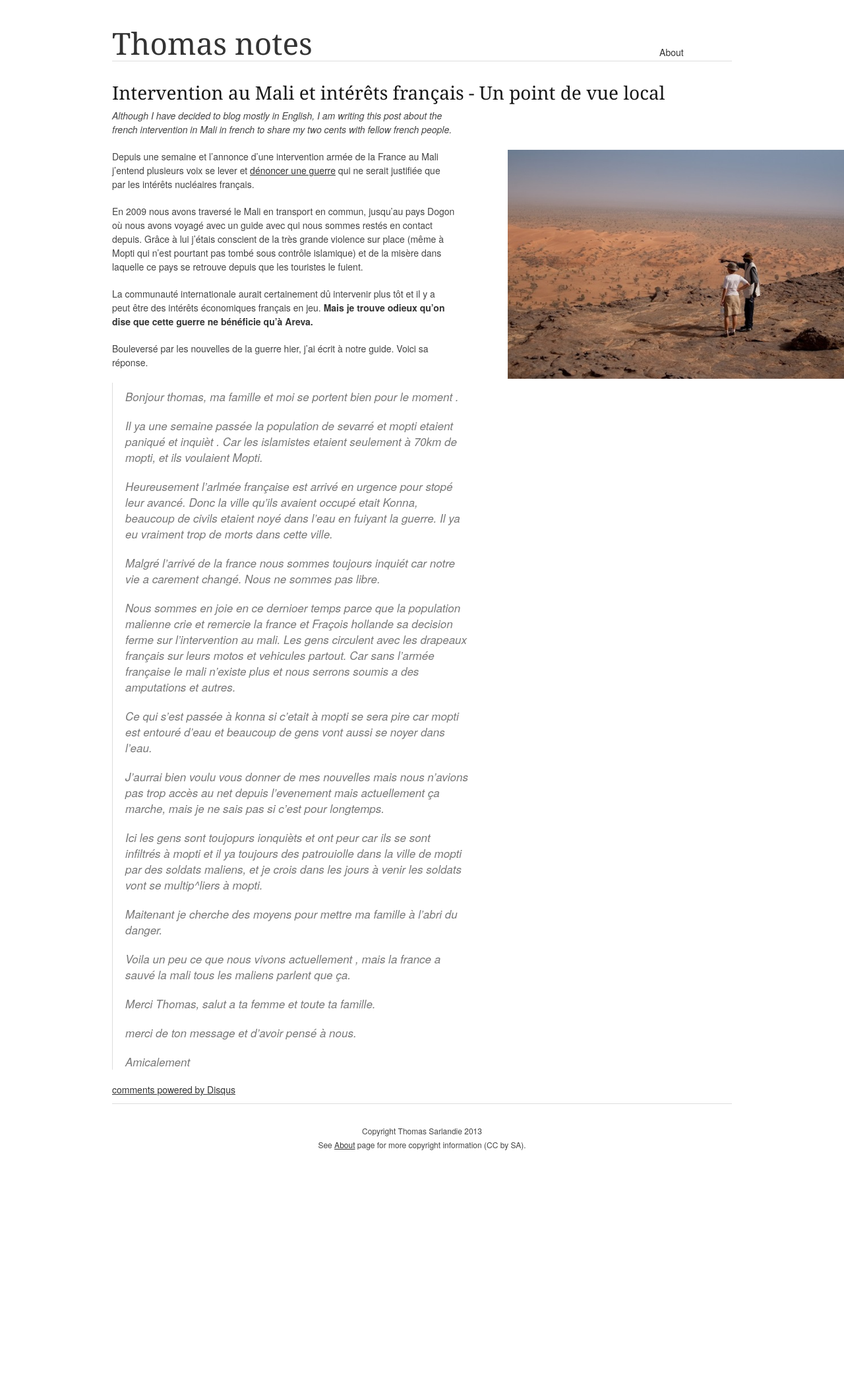
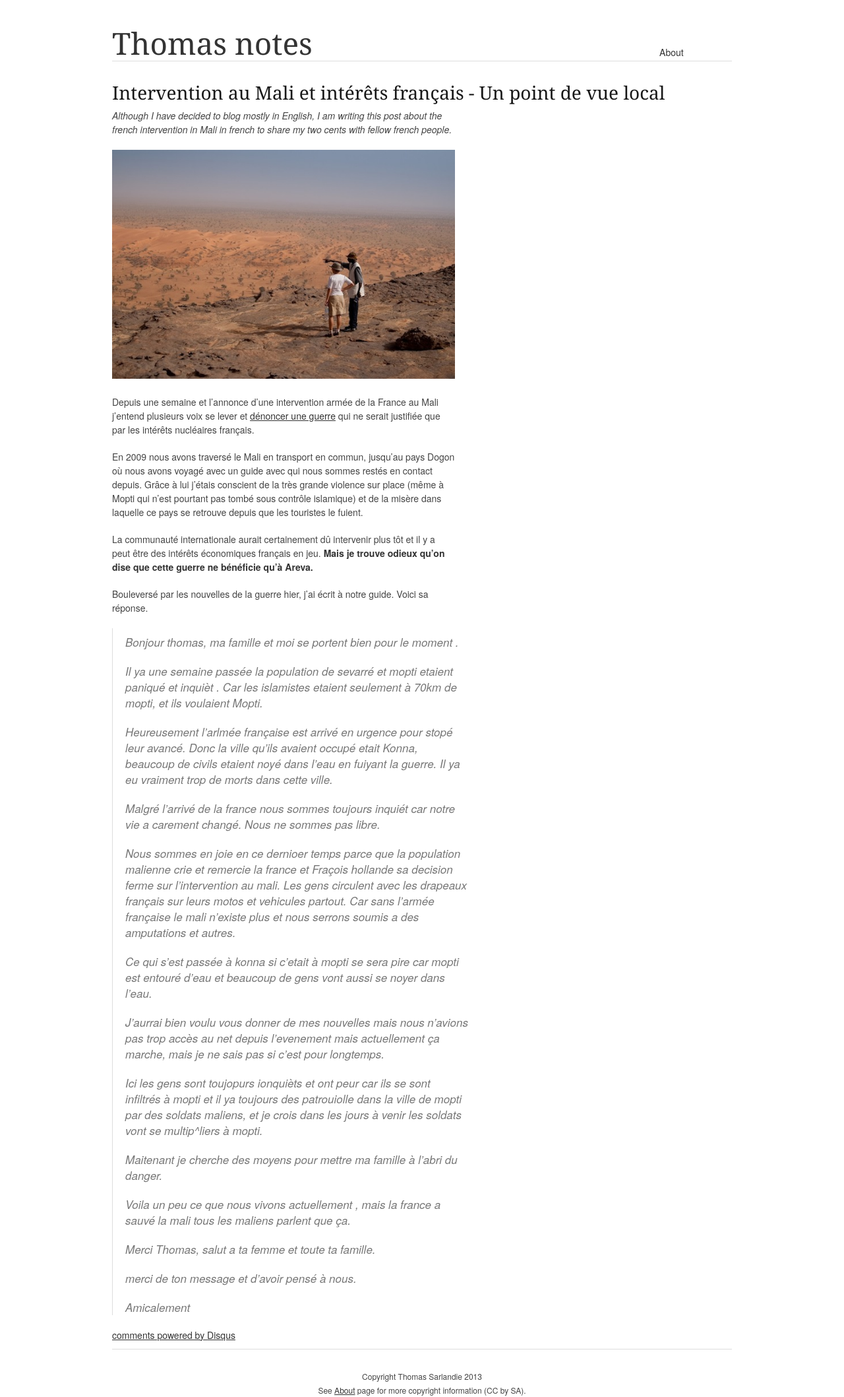
Before and after one commit to sarfata/sarfata.github.com, a Jekyll site: the page built from _posts/2013-01-19-situation-au-mali.md, in a window 1280 px wide. Shown: the whole page at 66% size. Built offline with Jekyll 4.4.1, drawn with Linux system fonts in a browser that asks for light colours; nearby versions of some CDN libraries; comment, search, counter and statistics services are not loaded; before the commit the page ends 1745 px from its top, so only the background shows below that.

Commit message:
Removing "images moved to the right" css hack.
It's broken under many circumstances. Let's keep things simple until we get a new and better layout.

```diff
--- a/stylesheets/layout.css
+++ b/stylesheets/layout.css
@@ -95,11 +95,6 @@ h1 a {
   .article li {
     width: 520px;
   }
-
-  .article img {
-    position: absolute;
-    left: 600px;
-  }
 }
 
 img {
```
